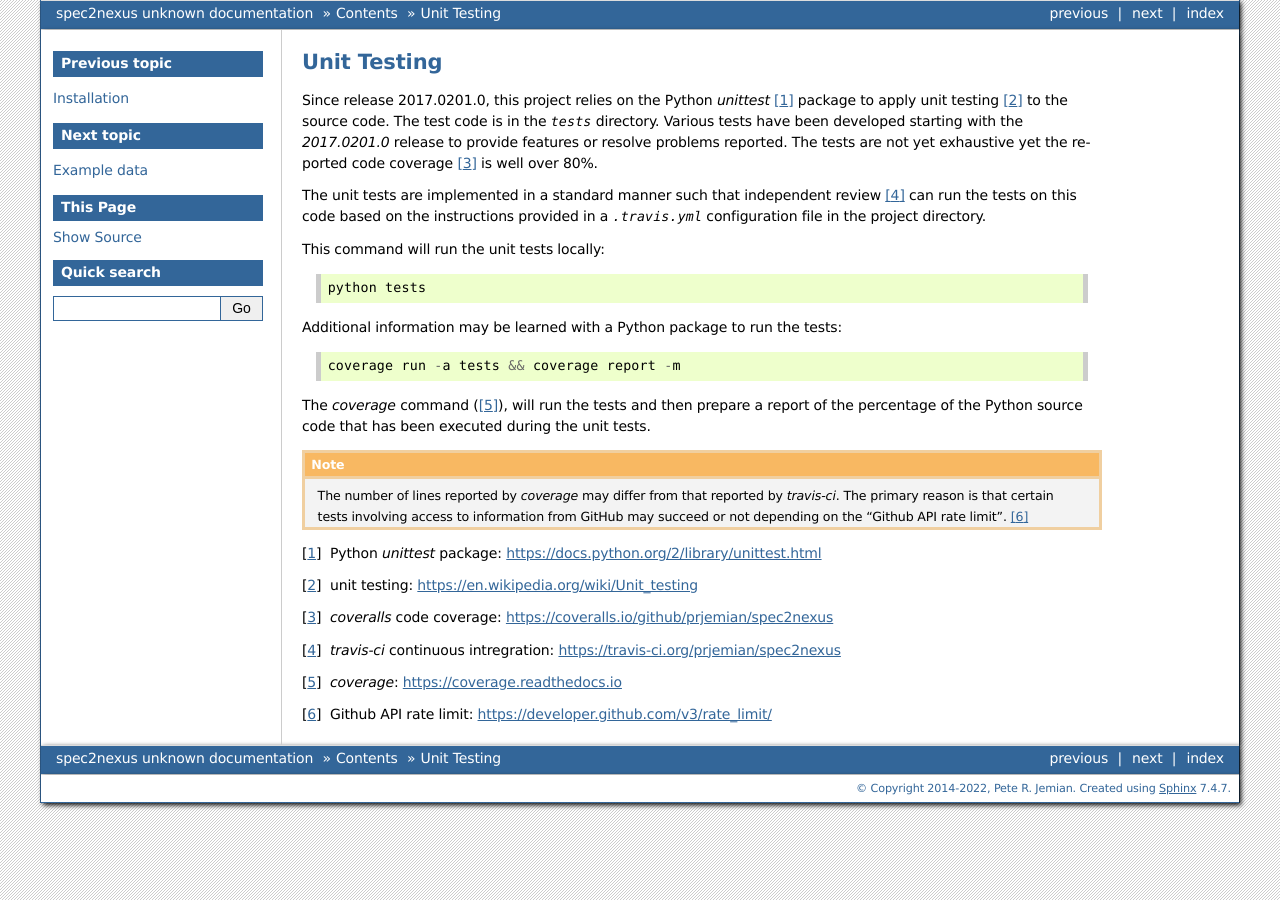
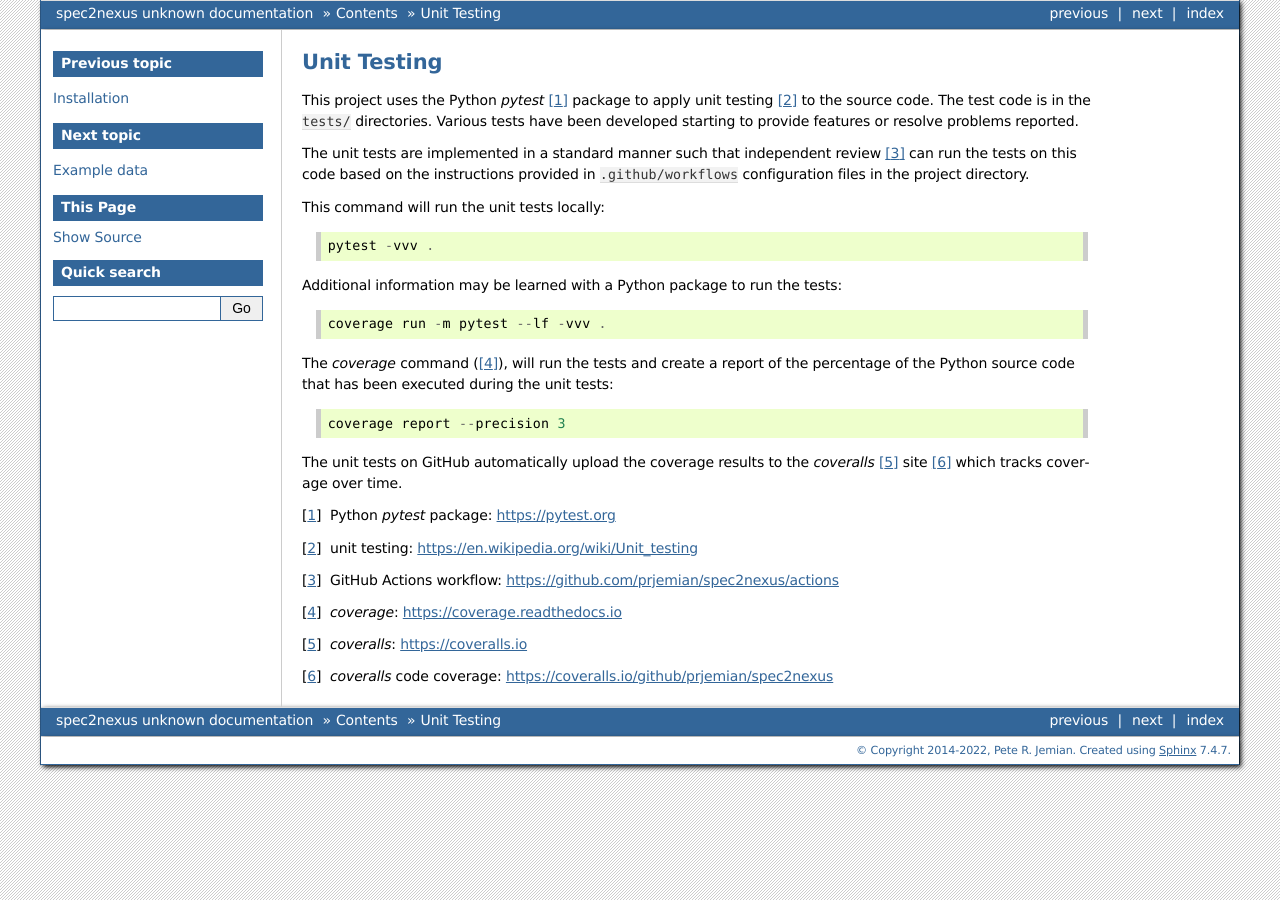
Before and after one commit to prjemian/spec2nexus, a Sphinx documentation site: the page built from docs/source/unit_testing.rst, in a window 1280 px wide. Built offline with Sphinx 7.4.7, drawn with Linux system fonts in a browser that asks for light colours.

Commit message:
MNT review & revise

```diff
--- a/docs/source/_static/pv_plugin.py
+++ b/docs/source/_static/pv_plugin.py
@@ -1,11 +1,9 @@
 from collections import OrderedDict
-import six
 from spec2nexus.plugin import AutoRegister
 from spec2nexus.plugin import ControlLineHandler
 from spec2nexus.utils import strip_first_word
 
-@six.add_metaclass(AutoRegister)
-class PV_ControlLine(ControlLineHandler):
+class PV_ControlLine(ControlLineHandler, metaclass=AutoRegister):
     '''**#PV** -- EPICS PV associates mnemonic with PV'''
 
     key = '#PV'
--- a/docs/source/conf.py
+++ b/docs/source/conf.py
@@ -198,4 +198,4 @@ todo_include_todos = True
 # - - - - - - - - - - - - - - - - - - - - - - - - - - - - - - - - - - - - - - - -
 
 # http://www.sphinx-doc.org/en/master/usage/extensions/autodoc.html#confval-autodoc_mock_imports
-autodoc_mock_imports = "h5py numpy matplotlib pyRestTable".split()
+autodoc_mock_imports = "h5py numpy matplotlib".split()
--- a/docs/source/unit_testing.rst
+++ b/docs/source/unit_testing.rst
@@ -3,43 +3,39 @@
 Unit Testing
 ############
 
-Since release 2017.0201.0, this project relies on the Python *unittest* [#]_
-package to apply
-unit testing [#]_ to the source code.  The test code is in the `tests`
-directory.  Various tests have been developed starting with the *2017.0201.0*
-release to provide features or resolve problems reported.  The tests are not
-yet exhaustive yet the reported code coverage [#]_ is well over 80%.
+This project uses the Python *pytest* [#]_ package to apply unit testing [#]_ to
+the source code.  The test code is in the ``tests/`` directories.  Various tests
+have been developed starting to provide features or resolve problems reported.
 
 The unit tests are implemented in a standard manner such that independent
 review [#]_ can run the tests on this code based on the instructions provided
-in a `.travis.yml` configuration file in the project directory.
+in ``.github/workflows`` configuration files in the project directory.
 
 This command will run the unit tests locally::
 
-    python tests
+    pytest -vvv .
 
 Additional information may be learned with a Python package to run the tests::
 
-    coverage run -a tests && coverage report -m
+    coverage run -m pytest --lf -vvv .
 
-The *coverage* command ([#]_), will run the tests and then prepare a report of
-the percentage of the Python source code that has been executed during the
-unit tests.
+The *coverage* command ([#]_), will run the tests and create a report of the
+percentage of the Python source code that has been executed during the unit
+tests::
 
-.. note:: The number of lines reported by *coverage* may differ from that
-   reported by *travis-ci*.  The primary reason is that certain tests involving
-   access to information from GitHub may succeed or not depending on the
-   "Github API rate limit". [#]_
+    coverage report --precision 3
 
-.. [#] Python *unittest* package:
-   https://docs.python.org/2/library/unittest.html
+The unit tests on GitHub automatically upload the coverage results to the
+*coveralls* [#]_ site [#]_ which tracks coverage over time.
+
+.. [#] Python *pytest* package: https://pytest.org
 
 .. [#] unit testing: https://en.wikipedia.org/wiki/Unit_testing
 
-.. [#] *coveralls* code coverage: https://coveralls.io/github/prjemian/spec2nexus
-
-.. [#] *travis-ci* continuous intregration: https://travis-ci.org/prjemian/spec2nexus
+.. [#] GitHub Actions workflow: https://github.com/prjemian/spec2nexus/actions
 
 .. [#] *coverage*: https://coverage.readthedocs.io
 
-.. [#] Github API rate limit: https://developer.github.com/v3/rate_limit/
+.. [#] *coveralls*: https://coveralls.io
+
+.. [#] *coveralls* code coverage: https://coveralls.io/github/prjemian/spec2nexus
--- a/requirements-dev.txt
+++ b/requirements-dev.txt
@@ -1,3 +1,4 @@
-versioneer
 coverage
 coveralls
+docopt
+versioneer
--- a/requirements.txt
+++ b/requirements.txt
@@ -1,8 +1,4 @@
-coverage
-docopt
 h5py
 lxml
-matplotlib
+matplotlib-base
 numpy
-pyRestTable
-six
```
Also changed, not shown: docs/source/how_to_write_plugin.rst (+15 -29 lines), environment.yml (+2 -5 lines), 11 other files.
